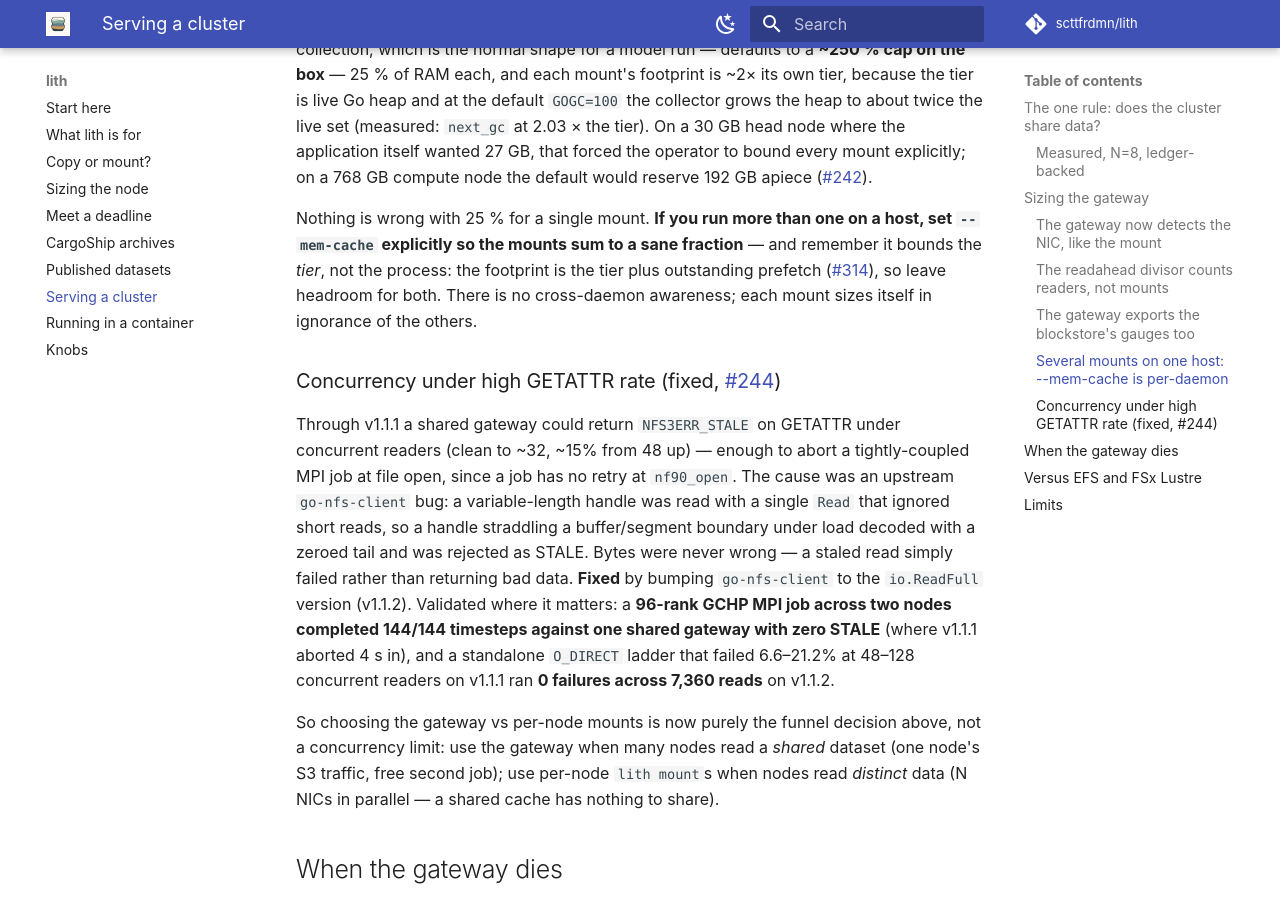
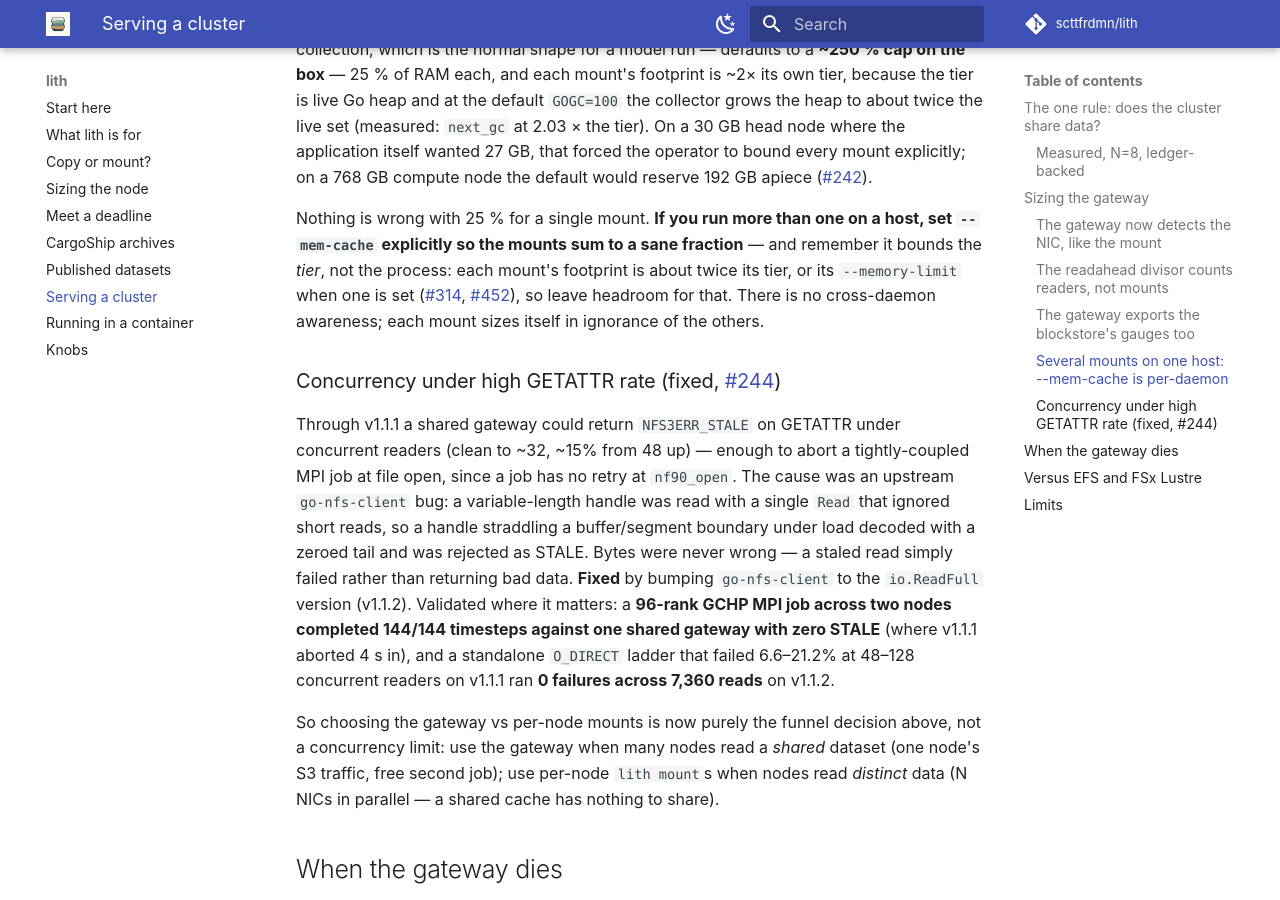
Before and after one commit to scttfrdmn/lith, an MkDocs documentation site: the page built from docs/serving-a-cluster.md, in a window 1280 px wide and 900 px high, scrolled down 3627 px. Built offline with MkDocs 1.6.1 and Material for MkDocs 9.7.7, drawn with Linux system fonts in a browser that asks for light colours; comment, search, counter and statistics services are not loaded.

Commit message:
docs(#455): replace the refuted tier-plus-prefetch memory model (#456)
The knobs warning box and serving-a-cluster still described the
footprint as the tier plus outstanding prefetch, which #392 measured
out (RSS flat while outstanding prefetch varied 3x). They now give the
measured model: ~2x the tier uncapped, about the soft limit with one.

Closes #455

```diff
--- a/docs/serving-a-cluster.md
+++ b/docs/serving-a-cluster.md
@@ -144,8 +144,9 @@ every mount explicitly; on a 768 GB compute node the default would reserve 192 G
 
 Nothing is wrong with 25 % for a single mount. **If you run more than one on a host, set
 `--mem-cache` explicitly so the mounts sum to a sane fraction** — and remember it bounds the
-*tier*, not the process: the footprint is the tier plus outstanding prefetch
-([#314](https://github.com/scttfrdmn/lith/issues/314)), so leave headroom for both. There is
+*tier*, not the process: each mount's footprint is about twice its tier, or its
+`--memory-limit` when one is set ([#314](https://github.com/scttfrdmn/lith/issues/314),
+[#452](https://github.com/scttfrdmn/lith/issues/452)), so leave headroom for that. There is
 no cross-daemon awareness; each mount sizes itself in ignorance of the others.
 
 ### Concurrency under high GETATTR rate (fixed, [#244](https://github.com/scttfrdmn/lith/issues/244))
```
Also changed, not shown: CHANGELOG.md (+7 -0 lines), docs/knobs.md (+2 -2 lines).
